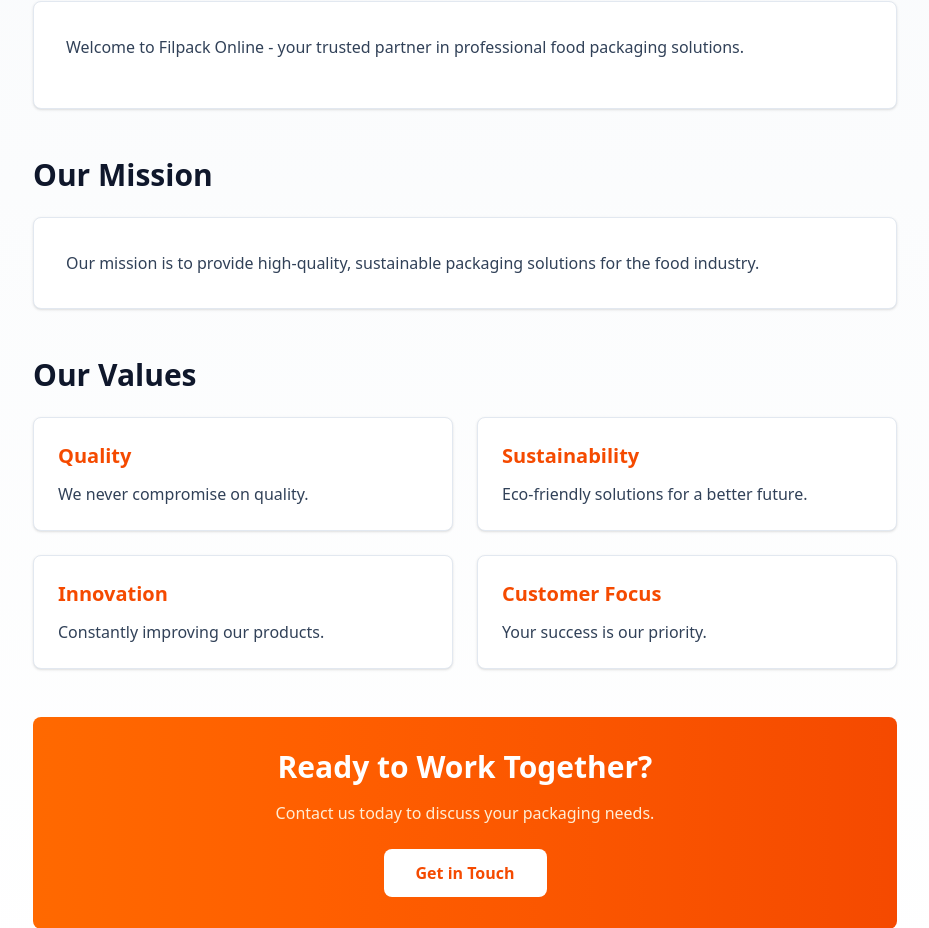
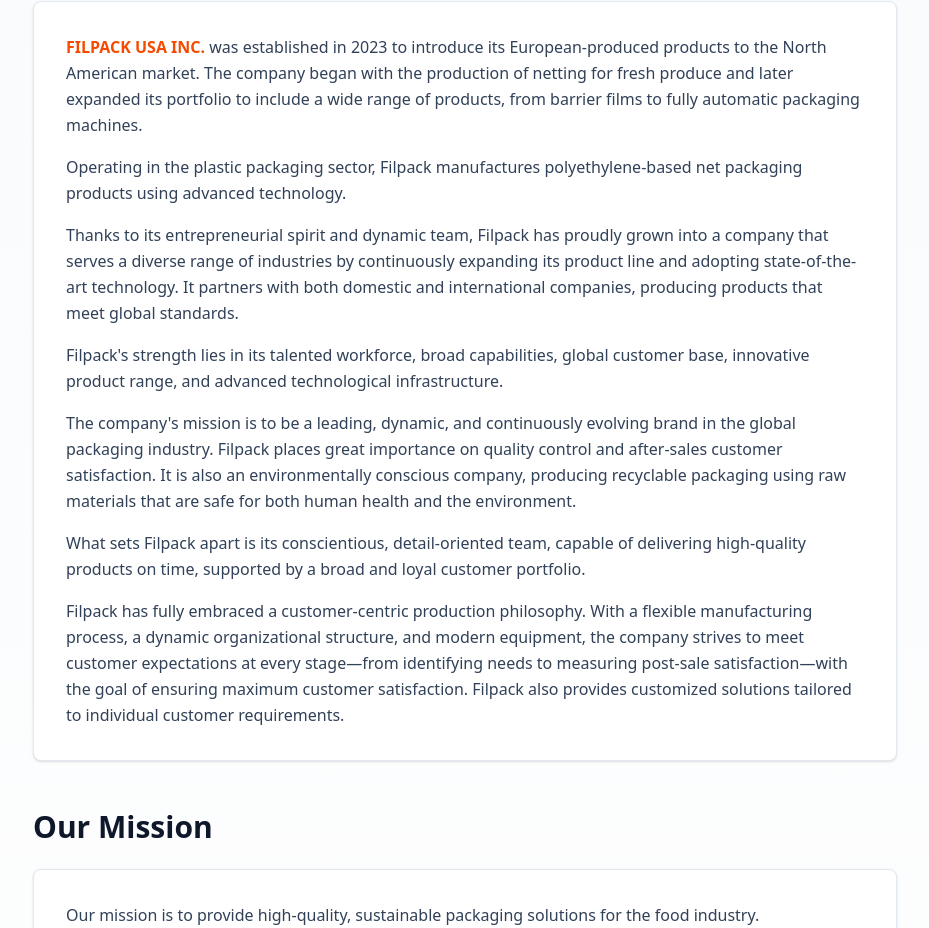
Before and after one commit to filpackusa/Filpack-Online, a Next.js app: page /about in a window 1280 px wide. Shown: the part 375-1303 px from the top of the page, without its empty margins (175-1104 px from the left). Built offline with nearby package versions, Linux system fonts and the light colour scheme.

Commit message:
Add company description to About Us page

```diff
--- a/app/about/page.tsx
+++ b/app/about/page.tsx
@@ -21,10 +21,27 @@ export default function AboutPage() {
                     {/* Company Overview */}
                     <section className="mb-12">
                         <h2 className="text-3xl font-bold text-slate-900 mb-6">Who We Are</h2>
-                        <div className="bg-white rounded-lg shadow-sm p-8 border border-slate-200">
-                            <p className="text-slate-700 leading-relaxed mb-4">
-                                {/* Content will be added here */}
-                                Welcome to Filpack Online - your trusted partner in professional food packaging solutions.
+                        <div className="bg-white rounded-lg shadow-sm p-8 border border-slate-200 space-y-4">
+                            <p className="text-slate-700 leading-relaxed">
+                                <strong className="text-orange-600">FILPACK USA INC.</strong> was established in 2023 to introduce its European-produced products to the North American market. The company began with the production of netting for fresh produce and later expanded its portfolio to include a wide range of products, from barrier films to fully automatic packaging machines.
+                            </p>
+                            <p className="text-slate-700 leading-relaxed">
+                                Operating in the plastic packaging sector, Filpack manufactures polyethylene-based net packaging products using advanced technology.
+                            </p>
+                            <p className="text-slate-700 leading-relaxed">
+                                Thanks to its entrepreneurial spirit and dynamic team, Filpack has proudly grown into a company that serves a diverse range of industries by continuously expanding its product line and adopting state-of-the-art technology. It partners with both domestic and international companies, producing products that meet global standards.
+                            </p>
+                            <p className="text-slate-700 leading-relaxed">
+                                Filpack's strength lies in its talented workforce, broad capabilities, global customer base, innovative product range, and advanced technological infrastructure.
+                            </p>
+                            <p className="text-slate-700 leading-relaxed">
+                                The company's mission is to be a leading, dynamic, and continuously evolving brand in the global packaging industry. Filpack places great importance on quality control and after-sales customer satisfaction. It is also an environmentally conscious company, producing recyclable packaging using raw materials that are safe for both human health and the environment.
+                            </p>
+                            <p className="text-slate-700 leading-relaxed">
+                                What sets Filpack apart is its conscientious, detail-oriented team, capable of delivering high-quality products on time, supported by a broad and loyal customer portfolio.
+                            </p>
+                            <p className="text-slate-700 leading-relaxed">
+                                Filpack has fully embraced a customer-centric production philosophy. With a flexible manufacturing process, a dynamic organizational structure, and modern equipment, the company strives to meet customer expectations at every stage—from identifying needs to measuring post-sale satisfaction—with the goal of ensuring maximum customer satisfaction. Filpack also provides customized solutions tailored to individual customer requirements.
                             </p>
                         </div>
                     </section>
```
